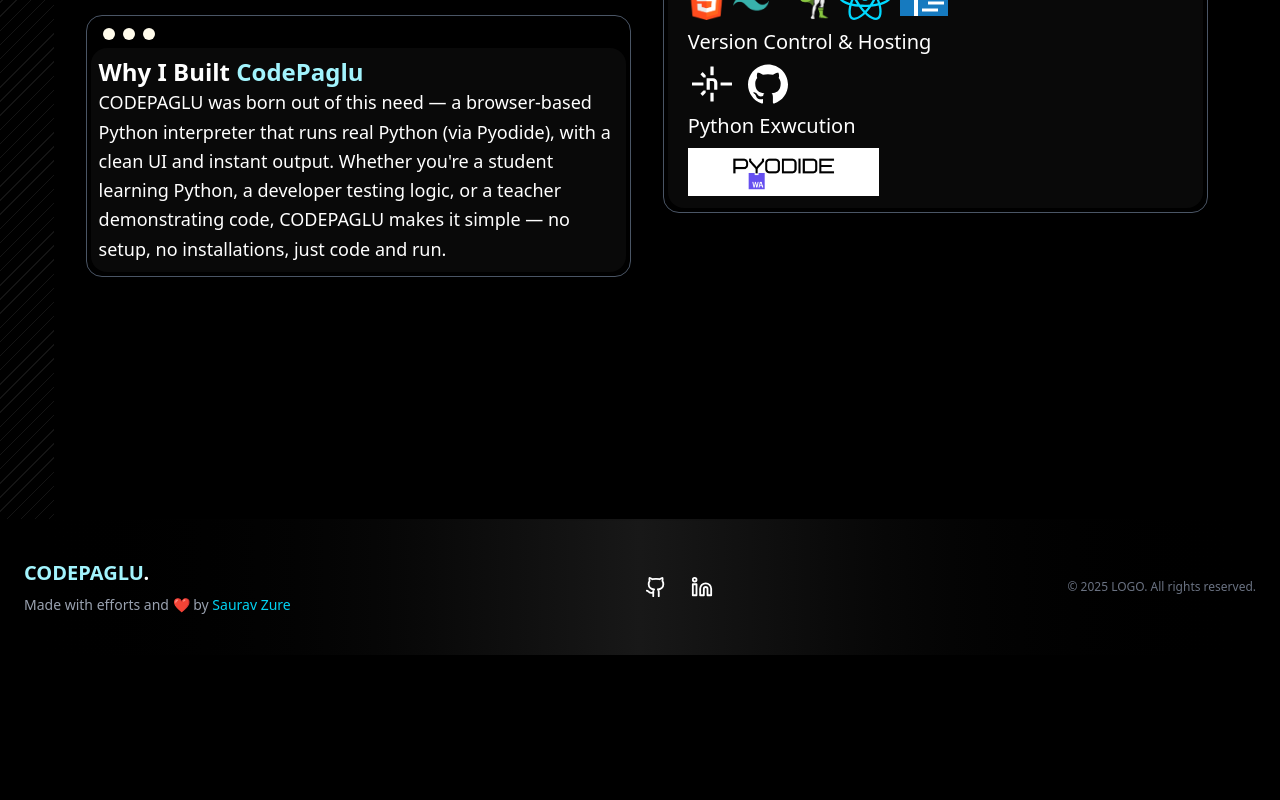
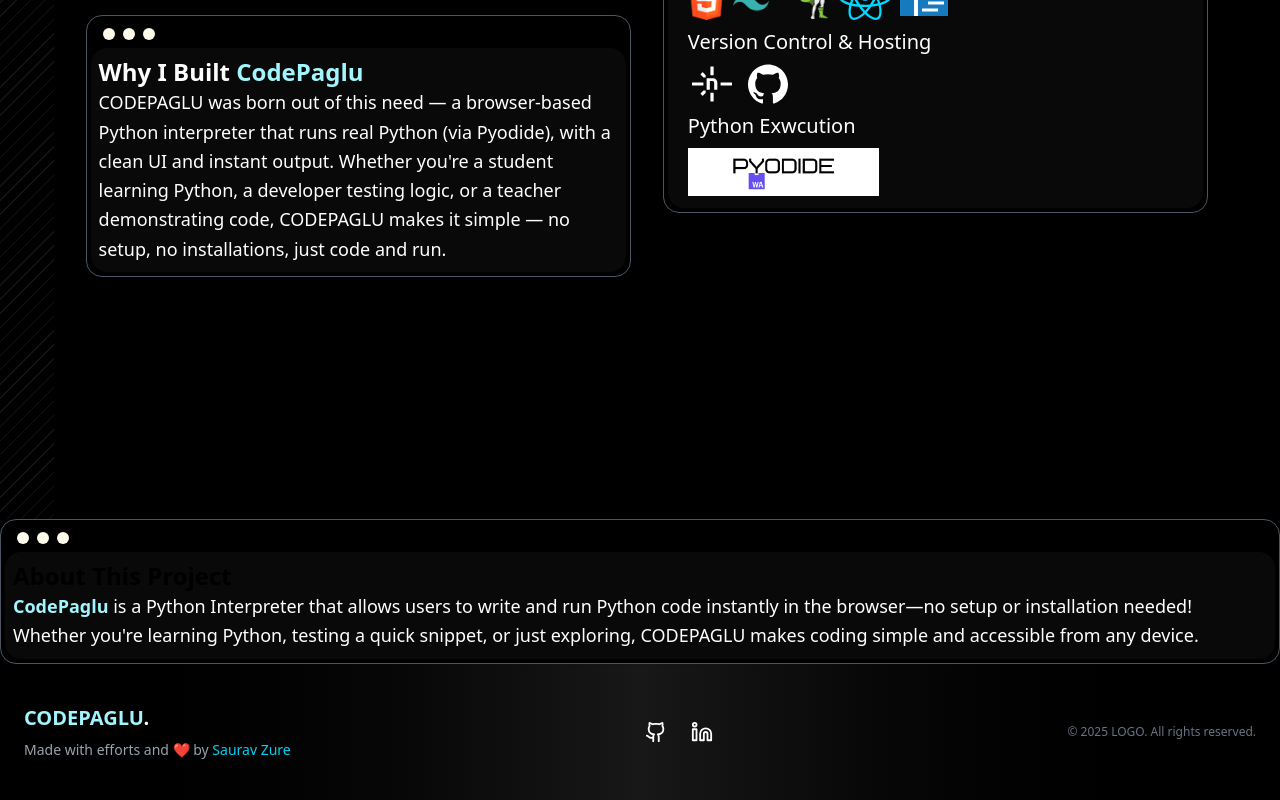
Before and after one commit to PANDURANGZURE/Codepaglu, a React (Vite) app: page /About in a window 1280 px wide. Shown: the part 346-1146 px from the top of the page. Before the commit the page ends 1001 px from the top, so only its background shows below. Built offline with nearby package versions, Linux system fonts and the light colour scheme.

Commit message:
loader added

```diff
--- a/src/Components/Loader.jsx
+++ b/src/Components/Loader.jsx
@@ -4,6 +4,7 @@
 const Loader = ({ onFinish }) => {
   const loaderRef = useRef();
   const textRef = useRef();
+  const barRef = useRef(); // New ref for the last sliding div
 
   useEffect(() => {
     const tl = gsap.timeline();
@@ -31,19 +32,31 @@
         duration: 0.4,
         delay: 0.2,
       })
-      // 👉 Slide loader up from bottom to top
+      // Step 1: Slide loader off screen
       .to(loaderRef.current, {
   y: "-100%",
   duration: 1,
   ease: "power2.inOut",
-  onComplete: onFinish, // 👈 triggers setLoading(false)
-});
+}, "<") // 👈 starts at same time as next one
+
+.fromTo(
+  barRef.current,
+  { y: "100%" },
+  {
+    y: "-100%",
+    duration: 1,
+    ease: "power2.inOut",
+    onComplete: onFinish,
+  },
+  "<" // 👈 starts at same time as previous
+);
   }, [onFinish]);
 
   return (
+    <>
       <div
         ref={loaderRef}
-      className="fixed inset-0 bg-black z-50 flex items-center justify-center "
+        className="fixed inset-0 bg-black z-50 flex items-center justify-center overflow-hidden"
       >
         <h1
           ref={textRef}
@@ -53,6 +66,13 @@
           {"</>"}
         </h1>
       </div>
+
+      {/* Last div that slides up after loader */}
+      <div
+        ref={barRef}
+        className="fixed inset-0 bg-white z-40"
+      ></div>
+    </>
   );
 };
 
--- a/src/Pages/About.jsx
+++ b/src/Pages/About.jsx
@@ -17,7 +17,7 @@
     <>
 
         <Header/>
-        <div className='w-screen text-white flex md:h-screen '>
+        <div className='w-screen text-white flex  '>
           <div className="min-h-screen md:w-14 bg-black relative w-14"
           style={{
             backgroundImage:
@@ -122,7 +122,19 @@
 
         </div>
 
-
+        {/* last */}
+        <div className='border border-gray-600 p-1 rounded-2xl'>
+        <div className='flex ml-1'>
+          <div className='h-3 w-3 bg-amber-50 rounded-2xl ml-2 my-2'></div>
+          <div className='h-3 w-3 bg-amber-50 rounded-2xl ml-2 my-2'></div>
+          <div className='h-3 w-3 bg-amber-50 rounded-2xl ml-2 my-2'></div>
+        </div>
+        <div className='bg-[#ffffff09] p-2 rounded-2xl'>
+          <p className='text-2xl font-bold'>About This Project</p>
+        <p className="text-white text-lg leading-relaxed"> <span className="font-bold text-cyan-200 "><Link>CodePaglu</Link></span> is a Python Interpreter that allows users to write and run Python code instantly in the browser—no setup or installation needed!
+Whether you're learning Python, testing a quick snippet, or just exploring, CODEPAGLU makes coding simple and accessible from any device.</p>
+      </div>
+      </div>
         <Footer/>
 
     </>
```
Lines whose indentation alone changed are shown as unchanged.
